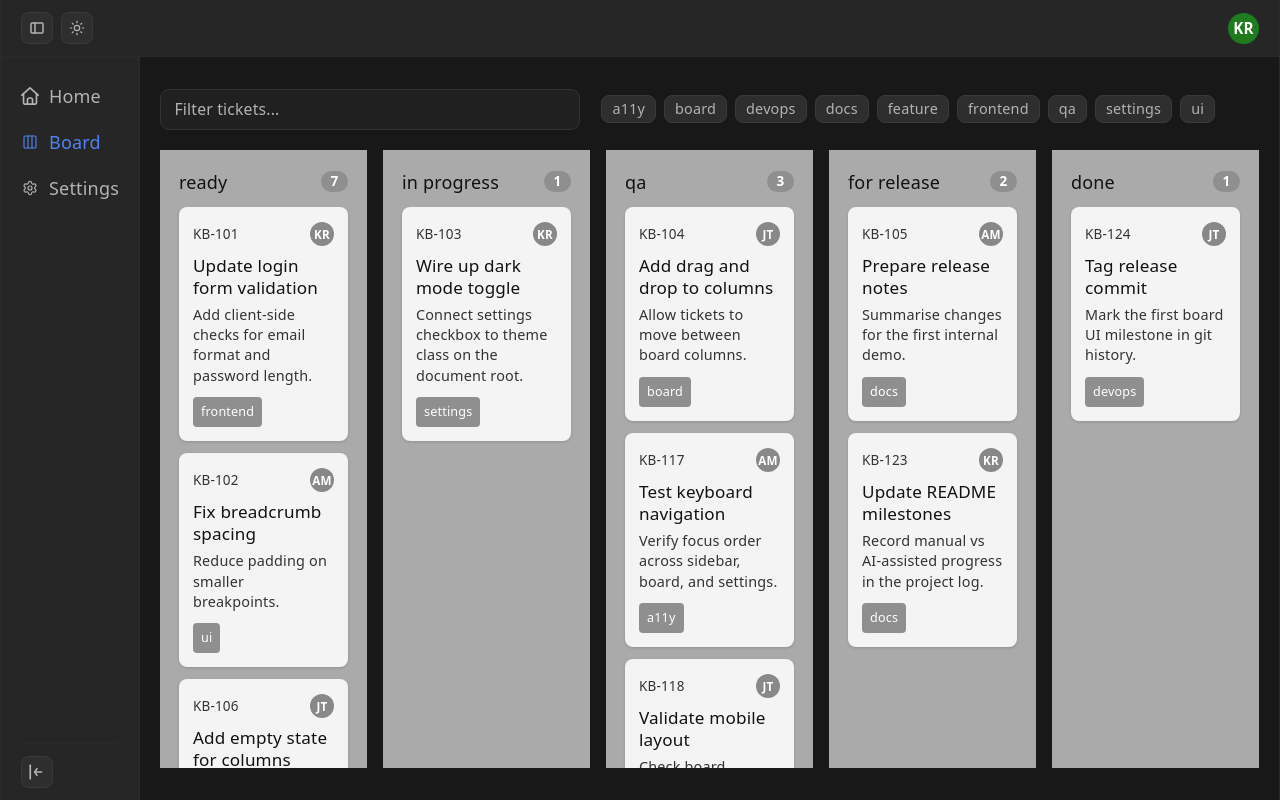
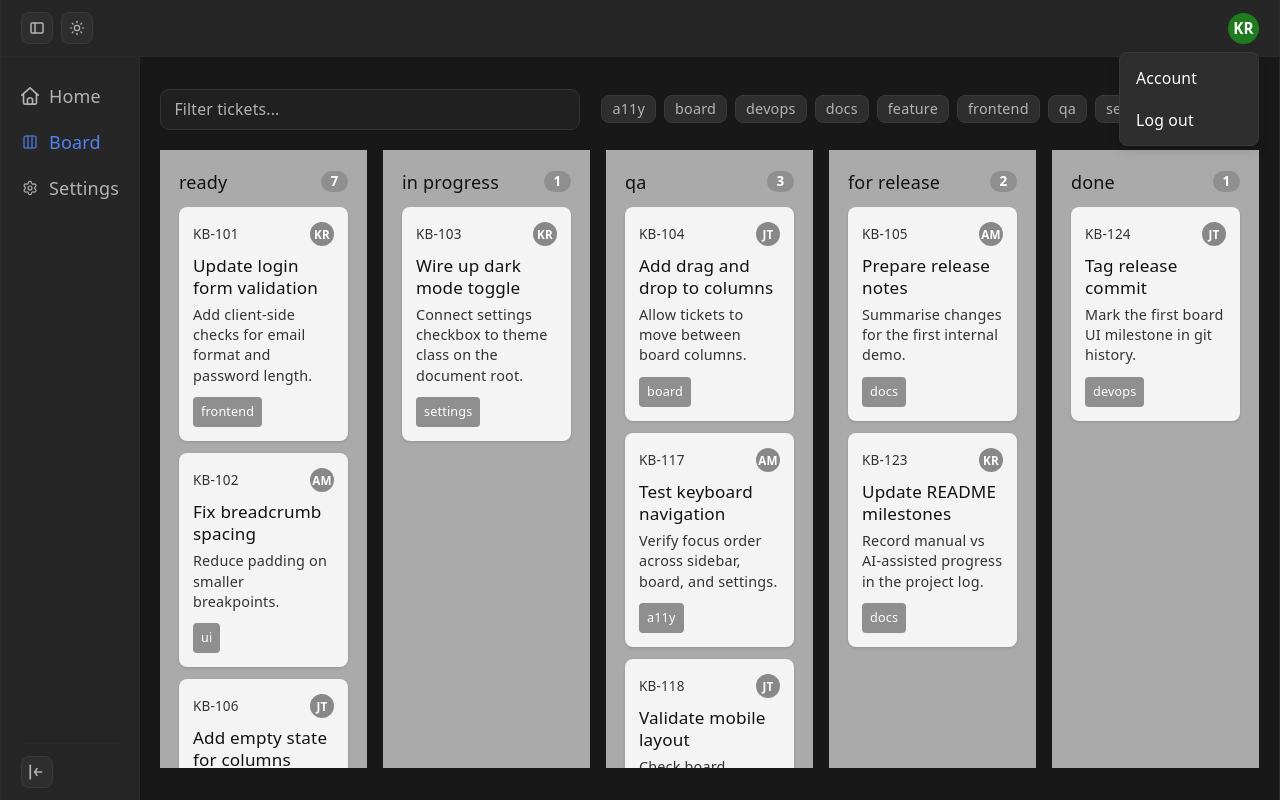
Before and after one commit to kevinrion/personal-kanban-board, a Next.js app: page /board in a window 1280 px wide. Both pictures are taken after a click on the button "KR". Built offline with nearby package versions, Linux system fonts and the light colour scheme.

Commit message:
Refactor user account functionality by creating a dedicated UserAccount component; update TopBar to integrate the new component and enhance global styles for user account interactions.

```diff
--- a/src/app/globals.css
+++ b/src/app/globals.css
@@ -719,7 +719,7 @@ p {
   font-weight: 600;
 }
 
-.topbar-user-btn {
+.user-account {
   display: flex;
   align-items: center;
   justify-content: center;
@@ -734,6 +734,43 @@ p {
   font-size: 0.845rem;
   font-weight: 700;
   cursor: pointer;
+}
+
+.user-account-wrap {
+  position: relative;
+}
+
+.user-account-menu {
+  position: absolute;
+  top: calc(100% + 8px);
+  right: 0;
+  z-index: 10;
+  min-width: 140px;
+  padding: 4px;
+  border: 1px solid var(--border-default);
+  border-radius: 8px;
+  background: var(--surface-card);
+  box-shadow: 0 4px 12px rgba(0, 0, 0, 0.12);
+}
+
+.user-account-menu-item {
+  display: block;
+  width: 100%;
+  padding: 8px 12px;
+  border: none;
+  border-radius: 6px;
+  background: transparent;
+  color: var(--text-primary);
+  font: inherit;
+  font-size: 0.875rem;
+  text-align: left;
+  cursor: pointer;
+  transition: background 0.15s, color 0.15s;
+}
+
+.user-account-menu-item:hover {
+  background: var(--surface-hover);
+  color: var(--accent);
 }
 
 .ticket-title {
--- a/src/components/layout/TopBar.tsx
+++ b/src/components/layout/TopBar.tsx
@@ -7,6 +7,7 @@ import {
   SidebarOpenIcon,
 } from '@/components/layout/sidebar-toggle-icons'
 import { useTheme } from '@/components/layout/ThemeProvider'
+import UserAccount from '@/components/layout/UserAccount'
 import { cn } from '@/lib/utils'
 
 export default function TopBar() {
@@ -44,9 +45,7 @@ export default function TopBar() {
       </div>
 
       <div className="topbar-right">
-        <button type="button" className="topbar-user-btn" aria-label="User KR">
-          KR
-        </button>
+        <UserAccount />
       </div>
     </header>
   )
--- /dev/null
+++ b/src/components/layout/UserAccount.tsx
@@ -0,0 +1,78 @@
+'use client'
+
+import { useEffect, useRef, useState } from 'react'
+
+const menuItems = [
+  { label: 'Account', message: 'Account' },
+  { label: 'Log out', message: 'Log out' },
+] as const
+
+export default function UserAccount() {
+  const [isOpen, setIsOpen] = useState(false)
+  const wrapRef = useRef<HTMLDivElement>(null)
+
+  useEffect(() => {
+    if (!isOpen) {
+      return
+    }
+
+    const handlePointerDown = (event: MouseEvent) => {
+      if (
+        wrapRef.current &&
+        !wrapRef.current.contains(event.target as Node)
+      ) {
+        setIsOpen(false)
+      }
+    }
+
+    const handleKeyDown = (event: KeyboardEvent) => {
+      if (event.key === 'Escape') {
+        setIsOpen(false)
+      }
+    }
+
+    document.addEventListener('mousedown', handlePointerDown)
+    document.addEventListener('keydown', handleKeyDown)
+
+    return () => {
+      document.removeEventListener('mousedown', handlePointerDown)
+      document.removeEventListener('keydown', handleKeyDown)
+    }
+  }, [isOpen])
+
+  const handleMenuItemClick = (message: string) => {
+    console.log(message)
+    setIsOpen(false)
+  }
+
+  return (
+    <div className="user-account-wrap" ref={wrapRef}>
+      <button
+        type="button"
+        className="user-account"
+        aria-label="User account"
+        aria-haspopup="menu"
+        aria-expanded={isOpen}
+        onClick={() => setIsOpen((current) => !current)}
+      >
+        KR
+      </button>
+
+      {isOpen ? (
+        <div className="user-account-menu" role="menu" aria-label="User account menu">
+          {menuItems.map(({ label, message }) => (
+            <button
+              key={label}
+              type="button"
+              className="user-account-menu-item"
+              role="menuitem"
+              onClick={() => handleMenuItemClick(message)}
+            >
+              {label}
+            </button>
+          ))}
+        </div>
+      ) : null}
+    </div>
+  )
+}
```
